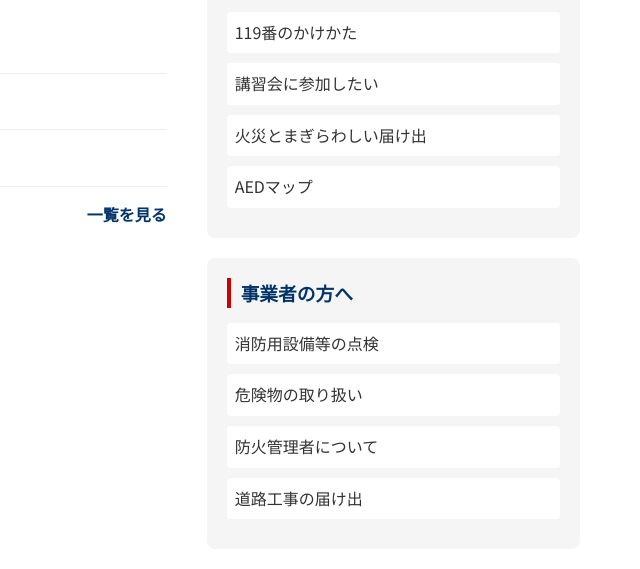
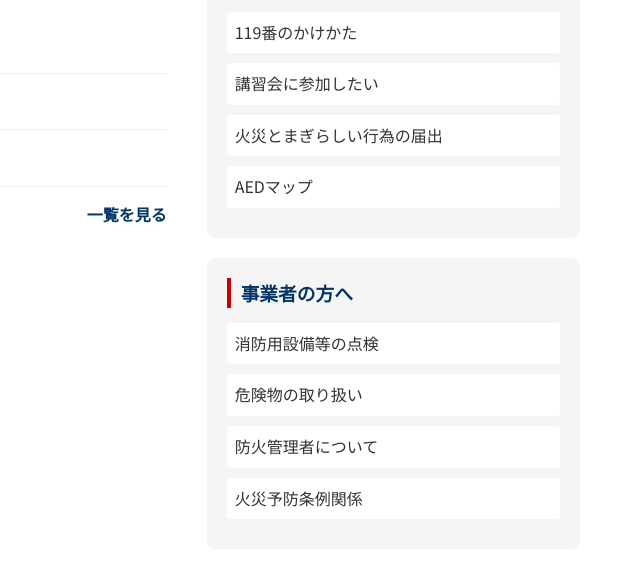
Before and after one commit to ryoji-ai/soja-fire-dept-homepage, a website: page index.html in a window 1280 px wide. Shown: the part 861-1430 px from the top of the page, 640-1280 px from the left. Drawn offline with Linux system fonts and the light colour scheme.

Commit message:
Update menu text items

```diff
--- a/index.html
+++ b/index.html
@@ -131,7 +131,7 @@
                 <ul>
                     <li><a href="#">119番のかけかた</a></li>
                     <li><a href="#">講習会に参加したい</a></li>
-                    <li><a href="#">火災とまぎらわしい届け出</a></li>
+                    <li><a href="#">火災とまぎらしい行為の届出</a></li>
                     <li><a href="#">AEDマップ</a></li>
                 </ul>
             </div>
@@ -141,7 +141,7 @@
                     <li><a href="#">消防用設備等の点検</a></li>
                     <li><a href="#">危険物の取り扱い</a></li>
                     <li><a href="#">防火管理者について</a></li>
-                    <li><a href="#">道路工事の届け出</a></li>
+                    <li><a href="#">火災予防条例関係</a></li>
                 </ul>
             </div>
         </section>
```
